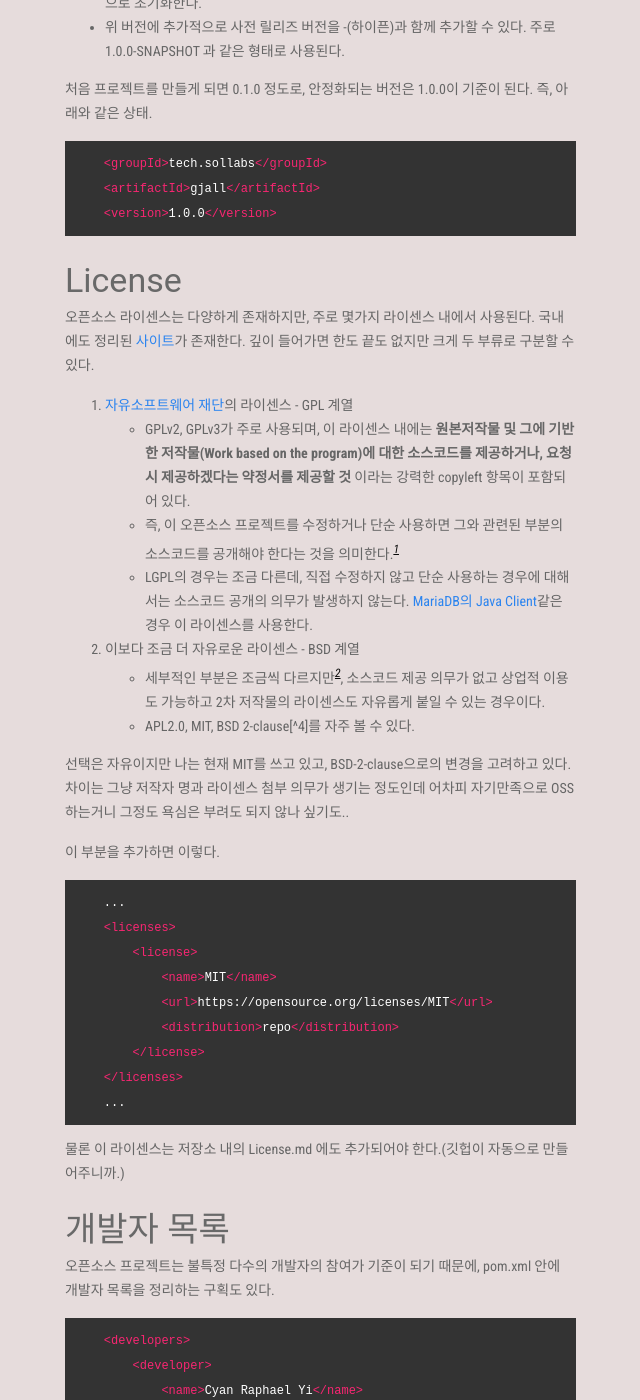
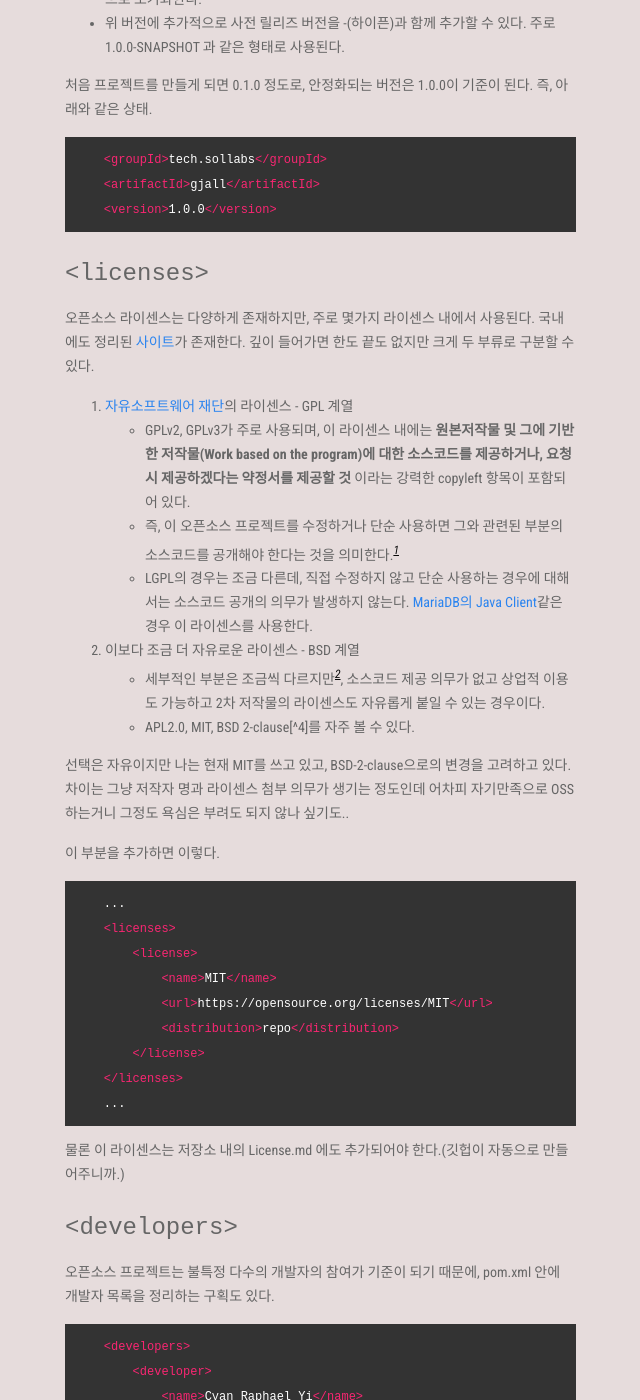
Before and after one commit to CyanRYi/cyanryi.github.io, a Jekyll site: the page built from _posts/ko/2019-07-16-deploy-to-maven-central-repository-1.md, in a window 1280 px wide and 1400 px high, scrolled down 1477 px. Shown: the whole window, without its empty margins (267-907 px from the left). Built offline with Jekyll 4.4.1, drawn with Linux system fonts in a browser that asks for light colours.

Commit message:
Header 수정

````diff
--- a/_posts/ko/2019-07-16-deploy-to-maven-central-repository-1.md
+++ b/_posts/ko/2019-07-16-deploy-to-maven-central-repository-1.md
@@ -11,11 +11,11 @@ hidden: true
 
 첫번째 글에서는 배포 단계 이전에 프로젝트 생성과 관리 단계를 maven 기반으로 설명한다.
 
-## pom.xml 준비하기
+### pom.xml 준비하기
 
 프로젝트의 기본적인 작성을 끝내고 배포를 준비하고 있다면, 특히 프로젝트 설정 관련한 부분을 한번 점검해볼 필요가 있다.
 
-### `<groupId>`, `<artifactId>`
+#### `<groupId>`, `<artifactId>`
 
 이 둘은 낯설지 않은 개념인데, 실제 의존성을 추가할때 많이 보게 되는 항목이다.
 이것도 나름 [Maven의 공식 가이드](https://maven.apache.org/guides/mini/guide-naming-conventions.html)가 존재한다.
@@ -29,7 +29,7 @@ hidden: true
 `<groupId>`는 보유하고 있는 도메인이 있다면 그 역순(우리가 예제에서 주로 보는 com.example 형태)으로 설정한다.
 만약 소유하고 있는 도메인이 없다면 github 저장소의 주소를 통해 com.github.<github계정명>과 같이 설정한다.
 
-### `<version>`
+#### `<version>`
 
 버전의 경우 조금 복잡할 수 있는데, 보통 [시맨틱 버저닝](https://semver.org/)이 많이 사용된다.
 생각보다 익숙치 않은 사람들이 꽤 있어서 간단한 설명을 먼저 하자면,
@@ -53,7 +53,7 @@ hidden: true
     <version>1.0.0</version>
 ```
 
-### License
+#### `<licenses>`
 오픈소스 라이센스는 다양하게 존재하지만, 주로 몇가지 라이센스 내에서 사용된다. 국내에도 정리된 [사이트](https://www.olis.or.kr/license/licenseClassiFication.do?mapcode=010001&page=1)가 존재한다.
 깊이 들어가면 한도 끝도 없지만 크게 두 부류로 구분할 수 있다.
 
@@ -83,7 +83,7 @@ hidden: true
 ```
 물론 이 라이센스는 저장소 내의 License.md 에도 추가되어야 한다.(깃헙이 자동으로 만들어주니까.)
 
-### 개발자 목록
+#### `<developers>`
 
 오픈소스 프로젝트는 불특정 다수의 개발자의 참여가 기준이 되기 때문에, pom.xml 안에 개발자 목록을 정리하는 구획도 있다.
 ```xml
@@ -102,7 +102,7 @@ hidden: true
 
 아직까지 받아본 적은 없지만, 만약 누군가의 PR이 들어온다면 merge하기 전에 이 부분도 업데이트 해줄 필요가 있다.
 
-### 그 외 항목들
+#### 그 외 항목들
 
 1. `<name>` : 프로젝트명을 기입한다.
 2. `<description>` : 프로젝트에 대한 상세한 설명을 추가한다.
@@ -166,7 +166,7 @@ hidden: true
     .......
 ```
 
-### 플러그인 추가하기
+#### 플러그인 추가하기
 
 플러그인은 3개 정도를 추가해서 사용하고 있다.
 
@@ -229,7 +229,7 @@ hidden: true
 </build>
 ```
 
-## 마지막으로 점검할 것
+### 마지막으로 점검할 것
 
 - javadoc을 잘 작성하였는가? : 사용자를 고려하는 것도 있지만, javadoc 플러그인을 추가했기 때문에 배포가 안될 수 있다.
 - Test Case는 중요하다 : 내가 제일 크게 고생한 부분인데, 우리는 전업 오픈소스 개발자가 아니고 이 프로젝트를 몇 개월만에 다시 열어볼 수도 있다. 그때 이 프로젝트가 어디까지 돌아가고 있는지, 그리고 나 자신도 (시간에 따라 잊어버린) side effect 발생을 막기 위해 굉장히 중요한 역할을 해준다.
````
